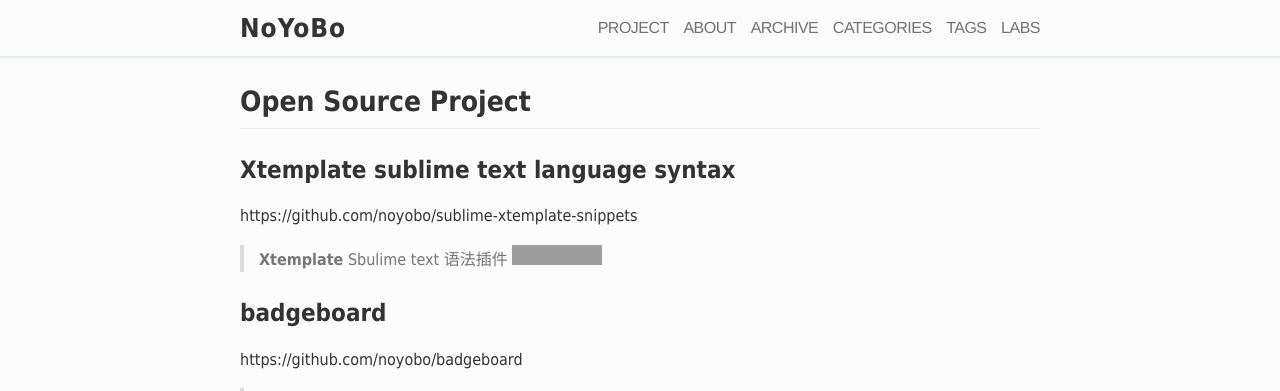
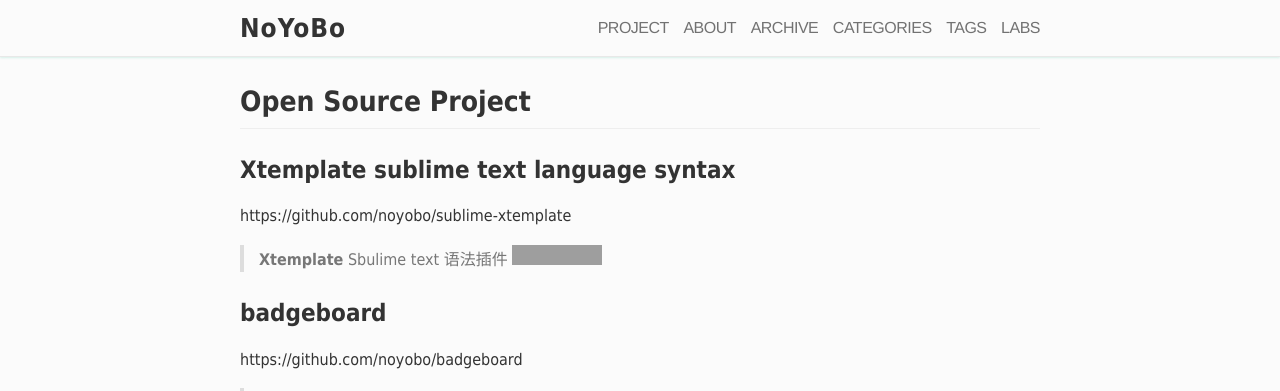
Before and after one commit to noyobo/noyobo.github.com, a Jekyll site: the page built from about.md, in a window 1280 px wide. Shown: the top 391 px of the page. Built offline with Jekyll 4.4.1, drawn with Linux system fonts in a browser that asks for light colours; nearby versions of some CDN libraries; Markdown is read by kramdown in place of the engine named in the settings; some of the changed lines change nothing that is shown; grey boxes are pictures that could not be loaded.

Commit message:
Update about.md

```diff
--- a/about.md
+++ b/about.md
@@ -8,9 +8,9 @@
 
 ### Xtemplate sublime text  language syntax
 
-https://github.com/noyobo/sublime-xtemplate-snippets
+https://github.com/noyobo/sublime-xtemplate
 
-> **Xtemplate** Sbulime text 语法插件 [![https://sublime.wbond.net/packages/Xtemplate](http://img.shields.io/badge/Xtemplate-ST2/ST3-green.svg)](https://sublime.wbond.net/packages/Xtemplate)
+> **Xtemplate** Sbulime text 语法插件 [![https://packagecontrol.io/packages/Xtemplate](http://img.shields.io/badge/Xtemplate-ST2/ST3-green.svg)](https://packagecontrol.io/packages/Xtemplate)
 
 ### badgeboard
 
```
